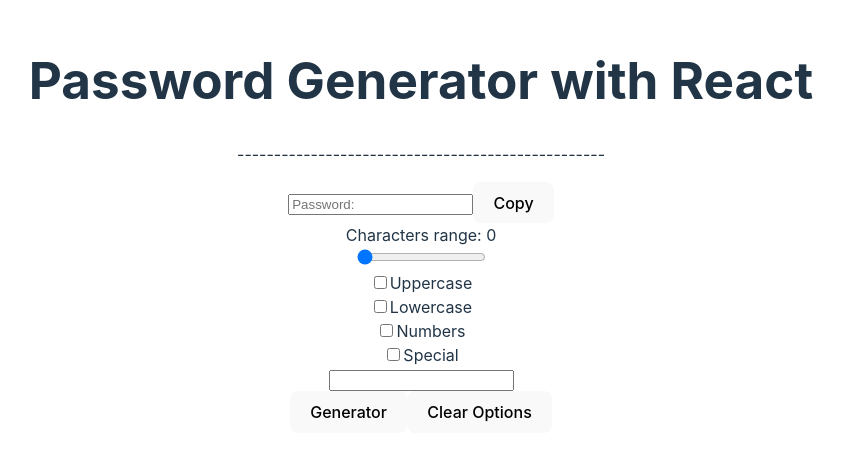
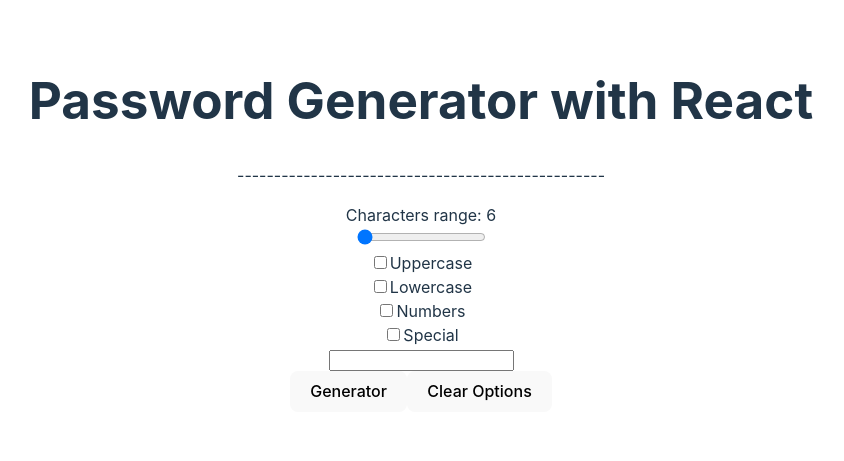
Before and after one commit to PedroBarge/PasswordGenerator, a React (Vite) app: page / in a window 1280 px wide. Shown: the part 175-636 px from the top of the page, without its empty margins (219-1063 px from the left). Built offline with nearby package versions, Linux system fonts and the light colour scheme.

Commit message:
now a pop apear with a password and after press ok the password will be copy to our clipboard

```diff
--- a/src/App.jsx
+++ b/src/App.jsx
@@ -6,17 +6,12 @@
 import ButtonGenerator from "./Componets/Button/ButtonGenrator";
 import Range from "./Componets/Range/Range";
 function App() {
-  const [range, setRange] = useState(0);
+  const [range, setRange] = useState(6);
   const [uppercase, setUppercase] = useState(false);
   const [lowercase, setLowercase] = useState(false);
   const [numbers, setNumbers] = useState(false);
   const [special, setSpecial] = useState(false);
   const [password, setPassword] = useState("");
-
-  function copyPassword() {
-    navigator.clipboard.writeText("password");
-    alert("Password Copied!");
-  }
 
   function cleanOptions() {
     setRange(0);
@@ -32,14 +27,6 @@
       <h1>Password Generator with React</h1>
       <p>--------------------------------------------------</p>
       <div className="container">
-        <div className="password-display">
-          <input placeholder="Password:" type="text" id="showPassword" value={password} onChange={setPassword}/>
-          <Button
-            idButton={"copy"}
-            onClickButton={copyPassword}
-            nameButton={"Copy"}
-          />
-        </div>
 
         <div className="options">
           <div className="range">Characters range: {range}</div>
--- a/src/Componets/Button/ButtonGenrator.jsx
+++ b/src/Componets/Button/ButtonGenrator.jsx
@@ -1,5 +1,5 @@
 /* eslint-disable react/prop-types */
-import { useState } from "react";
+import { useState, useEffect } from "react";
 
 const ButtonGenerator = ({
   nameButton,
@@ -19,7 +19,15 @@
 
   let caractersForPassword = [];
 
+  function copyPassword() {
+    navigator.clipboard.writeText(password);
+    alert("Password Copied!");
+  }
   const onClickButton = () => {
+    if (!uppercaseState && !lowercaseState && !numbersState && !specialState) {
+      alert("Please select an option and value");
+      return;
+    }
     if (uppercaseState) {
       caractersForPassword = caractersForPassword.concat(arrayUpper);
     }
@@ -33,18 +41,29 @@
       caractersForPassword = caractersForPassword.concat(arraySpecial);
     }
     let allCharacters = caractersForPassword.join("");
-    let pass = "";
+    let newPassword = "";
     for (let i = 0; i < rangeState; i++) {
-      pass += allCharacters[Math.floor(Math.random() * allCharacters.length)];
+      newPassword +=
+        allCharacters[Math.floor(Math.random() * allCharacters.length)];
     }
-    setPassword(pass);
+    setPassword(newPassword);
+  };
+
+  useEffect(() => {
     console.log(password);
-    alert("Password: " + password);
-  };
+    if (password !== "") {
+      let yes = confirm("Password: " + password);
+      if (yes) {
+        copyPassword();
+      }
+    }
+  }, [password]);
+
   return (
     <button id={idButton} onClick={onClickButton}>
       {nameButton}
     </button>
   );
 };
+
 export default ButtonGenerator;
```
Also changed, not shown: src/Context/PasswordContext.jsx (added, +25 -0 lines).
